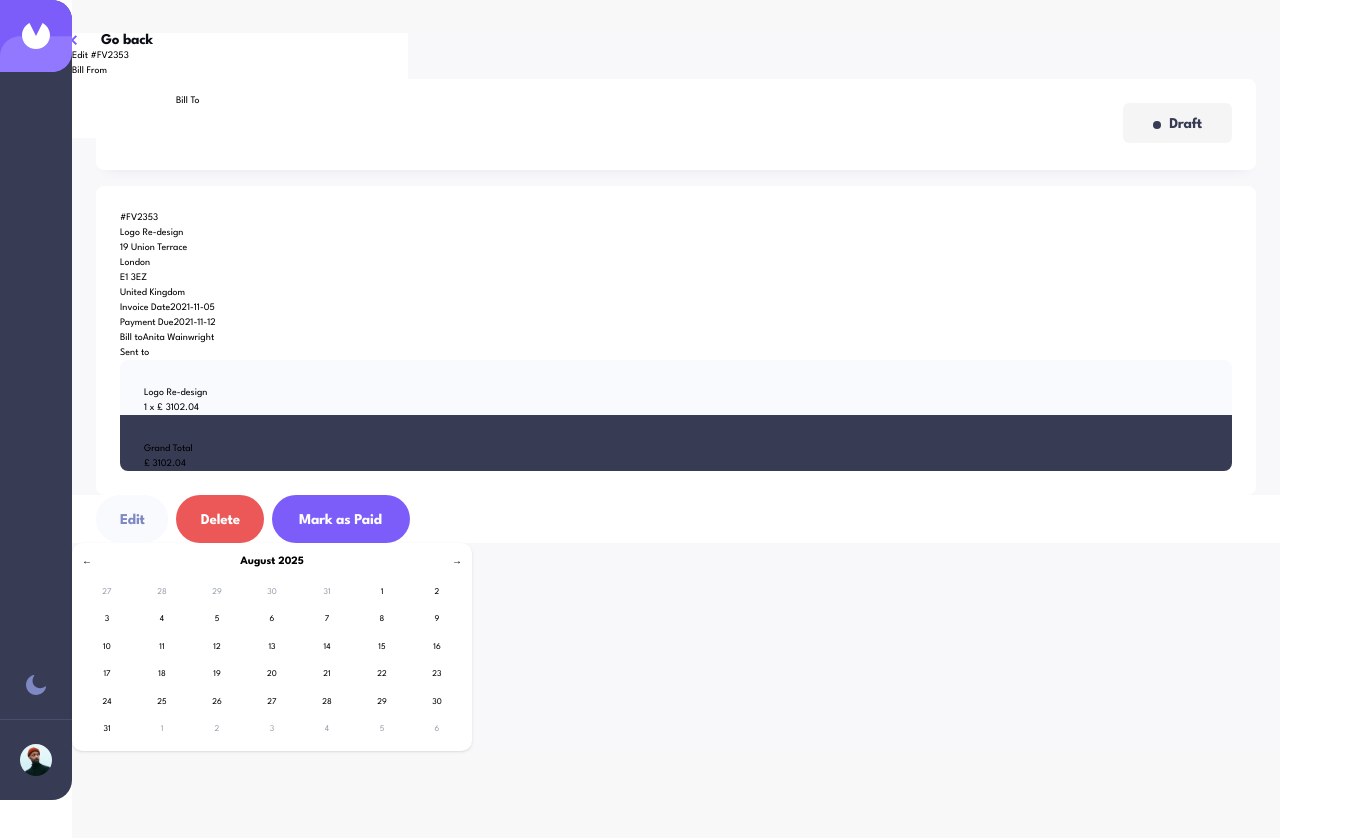
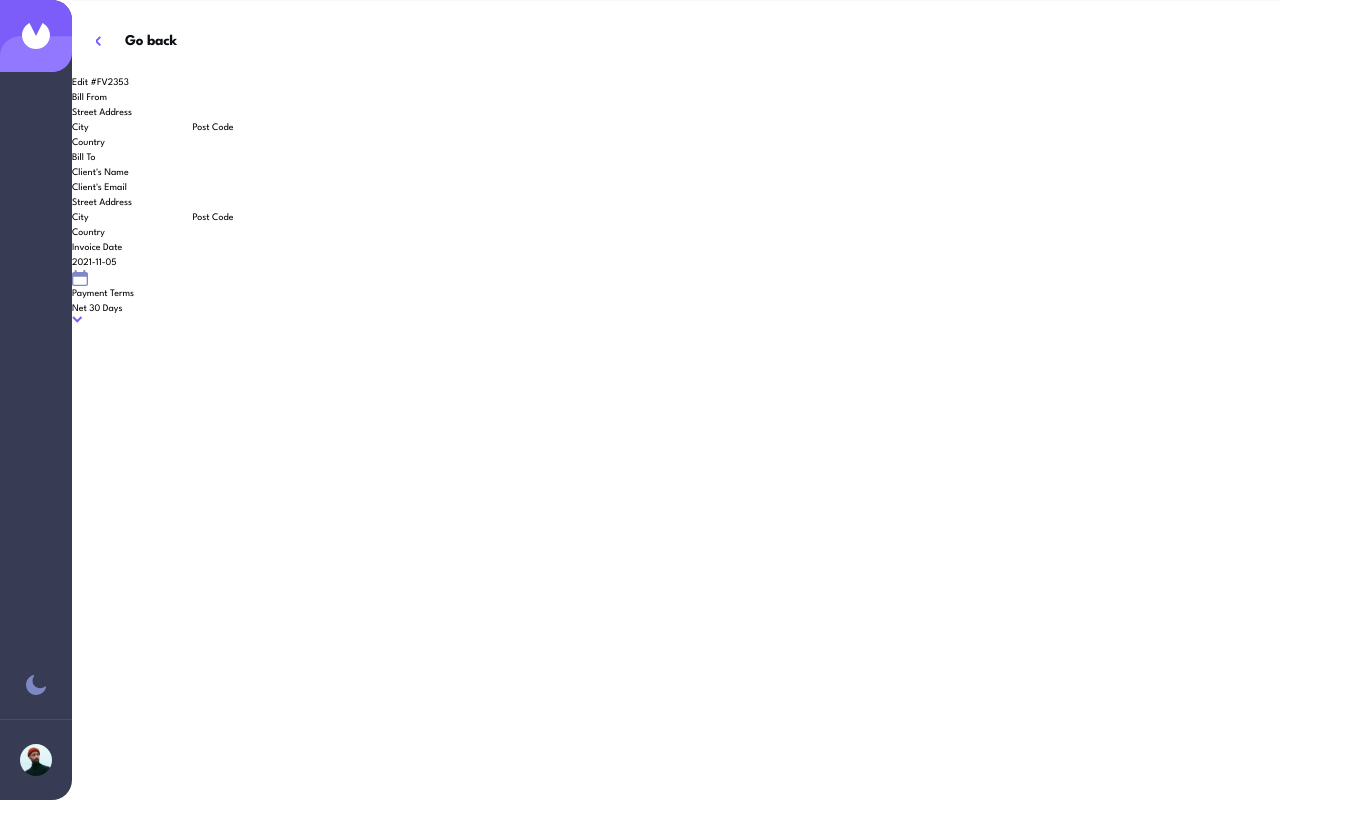
Before and after one commit to Bletfen/Invoice-App, a React (Vite) app: page /FV2353 in a window 1280 px wide. Both pictures are taken after a click on the button "Edit". Shown: the top 838 px of the page, 1352 px wide, since content can reach past the window. Built offline with nearby package versions, Linux system fonts and the light colour scheme.

Commit message:
wip edit component

```diff
--- a/src/components/EditInvoice.tsx
+++ b/src/components/EditInvoice.tsx
@@ -17,13 +17,13 @@ export default function EditInvoice({
   } = useForm();
   return (
     <div
-      className="absolute top-0 left-0
-        bg-white"
+      className="absolute -top-13 left-0
+        bg-white pt-[3.3rem]"
     >
       <div
         className="flex gap-[2.3rem]
         items-center cursor-pointer
-        "
+        px-[2.4rem] mb-[2.6rem]"
         onClick={goBack}
       >
         <svg
@@ -47,43 +47,96 @@ export default function EditInvoice({
         </span>
       </div>
       <h6>Edit #{invoice?.id}</h6>
-      <form>
+      <form
+        className="flex flex-col w-screen
+        min-h-screen"
+      >
         <span>Bill From</span>
         <label htmlFor="address">
+          Street Address
           <input type="text" id="address" />
         </label>
         <div>
           <label htmlFor="city">
+            City
             <input type="text" id="city" />
           </label>
           <label htmlFor="postCode">
+            Post Code
             <input type="text" id="postCode" />
           </label>
         </div>
+        <label htmlFor="country">
+          Country
+          <input type="text" id="country" />
+        </label>
+
+        <span>Bill To</span>
         <label htmlFor="clientName">
+          Client's Name
           <input type="text" id="clientName" />
         </label>
-        <span>Bill To</span>
         <label htmlFor="email">
+          Client's Email
           <input type="text" id="email" />
         </label>
         <label htmlFor="clientAddress">
+          Street Address
           <input type="text" id="clientAddress" />
         </label>
         <div>
           <label htmlFor="clientCity">
+            City
             <input type="text" id="clientCity" />
           </label>
           <label htmlFor="clientPostCode">
+            Post Code
             <input type="text" id="clientPostCode" />
           </label>
         </div>
         <label htmlFor="clientCountry">
+          Country
           <input type="text" id="clientCountry" />
         </label>
-        <label htmlFor="invoiceDate">
-          <input type="text" id="invoiceDate" />
-        </label>
+        <div>
+          <span>Invoice Date</span>
+          <div>
+            <span>{invoice?.createdAt}</span>
+            <svg
+              width="16"
+              height="16"
+              viewBox="0 0 16 16"
+              fill="none"
+              xmlns="http://www.w3.org/2000/svg"
+            >
+              <path
+                fill-rule="evenodd"
+                clip-rule="evenodd"
+                d="M13.3334 2H14C15.1027 2 16 2.89734 16 4V14C16 15.1027 15.1027 16 14 16H2C0.897339 16 0 15.1027 0 14V4C0 2.89734 0.897339 2 2 2H2.66663V0.666626C2.66663 0.298706 2.96533 0 3.33337 0H4C4.36804 0 4.66663 0.298706 4.66663 0.666626V2H11.3334V0.666626C11.3334 0.298706 11.632 0 12 0H12.6666C13.0347 0 13.3334 0.298706 13.3334 0.666626V2ZM14 14.6666C14.3673 14.6666 14.6666 14.3673 14.6666 14V6.69336H1.33337V14C1.33337 14.3673 1.63269 14.6666 2 14.6666H14Z"
+                fill="#7E88C3"
+              />
+            </svg>
+          </div>
+        </div>
+        <div>
+          <span>Payment Terms</span>
+          <div>
+            Net 30 Days
+            <svg
+              width="11"
+              height="7"
+              viewBox="0 0 11 7"
+              fill="none"
+              xmlns="http://www.w3.org/2000/svg"
+            >
+              <path
+                d="M1 1L5.2279 5.2279L9.4558 1"
+                stroke="#7C5DFA"
+                stroke-width="2"
+              />
+            </svg>
+          </div>
+        </div>
       </form>
     </div>
   );
--- a/src/pages/Invoice.tsx
+++ b/src/pages/Invoice.tsx
@@ -2,7 +2,6 @@ import { useNavigate, useParams } from "react-router-dom";
 import { useDataContext } from "../context/InvoicesContext";
 import EditInvoice from "../components/EditInvoice";
 import { useState } from "react";
-import Calendar from "../components/Calendar";
 export default function Invoice() {
   const [showEdit, setShowEdit] = useState<boolean>(false);
   const navigate = useNavigate();
@@ -16,7 +15,7 @@ export default function Invoice() {
   return (
     <div
       className="bg-[#f8f8fb]
-      relative"
+      relative min-h-screen"
     >
       <div
         className="mt-[3.3rem]
@@ -202,7 +201,6 @@ export default function Invoice() {
       {showEdit ? (
         <EditInvoice invoiceId={getInvoice.id} goBack={goBack} />
       ) : null}
-      <Calendar />
     </div>
   );
 }
```
